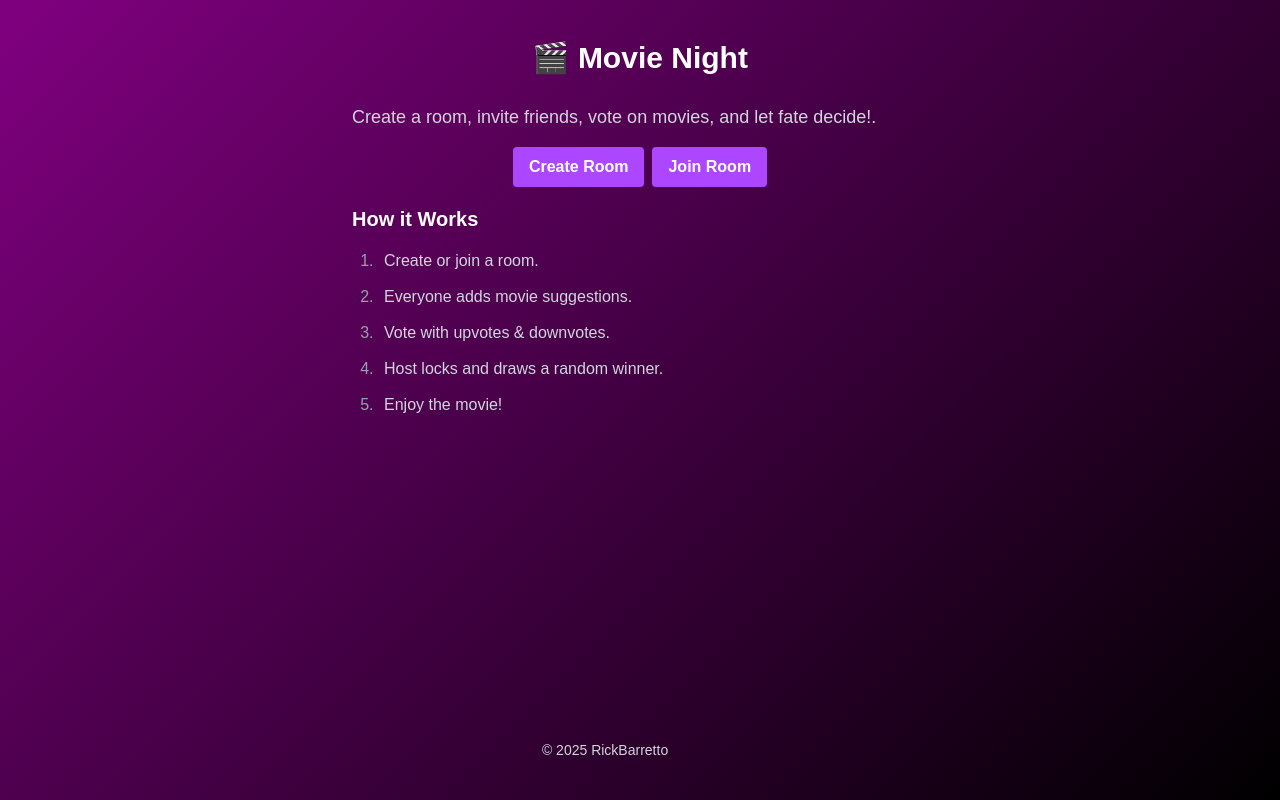
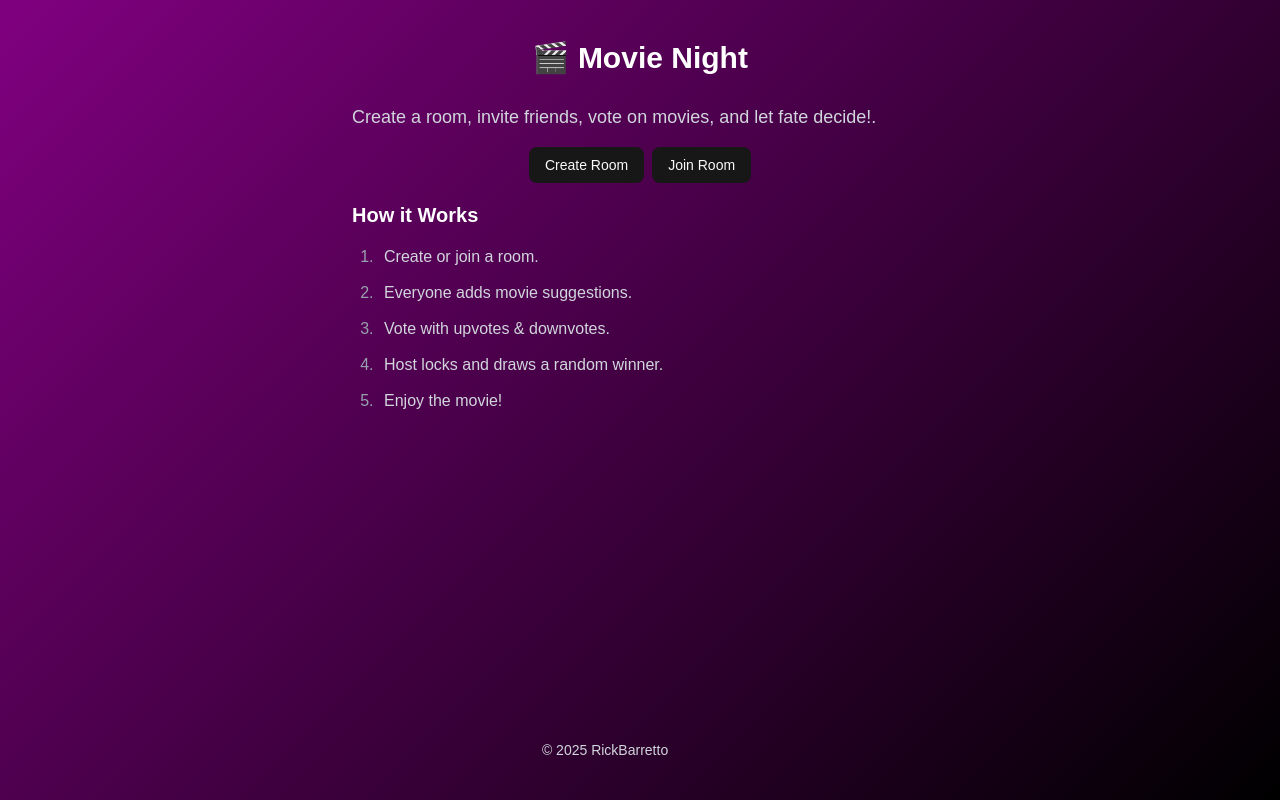
Before and after one commit to RickBarretto/movie-night, a Next.js app in the folder frontend/: page / in a window 1280 px wide. Built offline with nearby package versions, Linux system fonts and the light colour scheme.

Commit message:
Style: Use shadcn button on main page

```diff
--- a/frontend/src/pages/index.tsx
+++ b/frontend/src/pages/index.tsx
@@ -1,6 +1,6 @@
 import Link from 'next/link';
 
-import { Button } from '@/components/Button';
+import { Button } from '@/components/ui/button';
 
 export default function Page() {
   return (
@@ -16,8 +16,8 @@ export default function Page() {
         </p>
       </header>
       <div className="mx-auto flex items-center gap-2">
-        <Link href="/create"><Button>Create Room</Button></Link>
-        <Link href="/join"><Button>Join Room</Button></Link>
+        <Link href="/create"><Button className='cursor-pointer'>Create Room</Button></Link>
+        <Link href="/join"><Button className='cursor-pointer'>Join Room</Button></Link>
       </div>
       <article className="prose prose-invert w-fit">
         <h3 className="font-bold">How it Works</h3>
```
